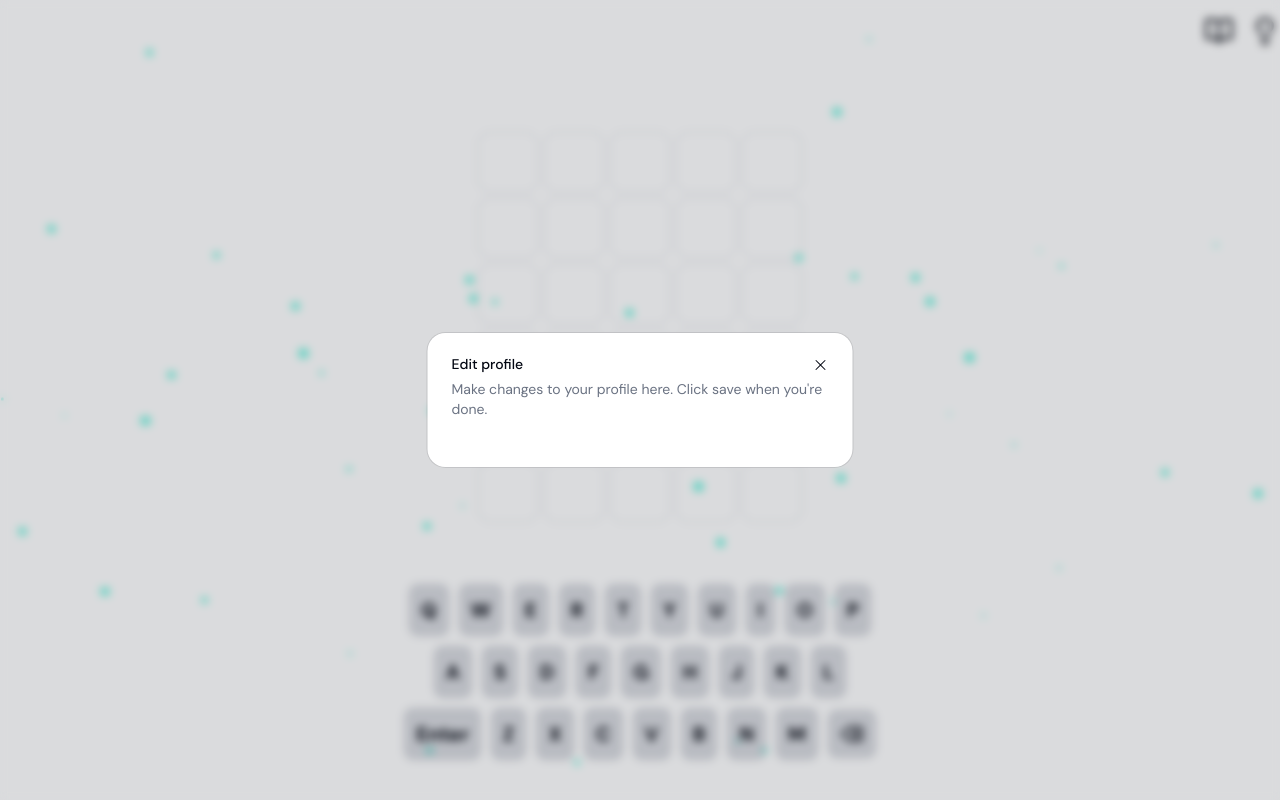
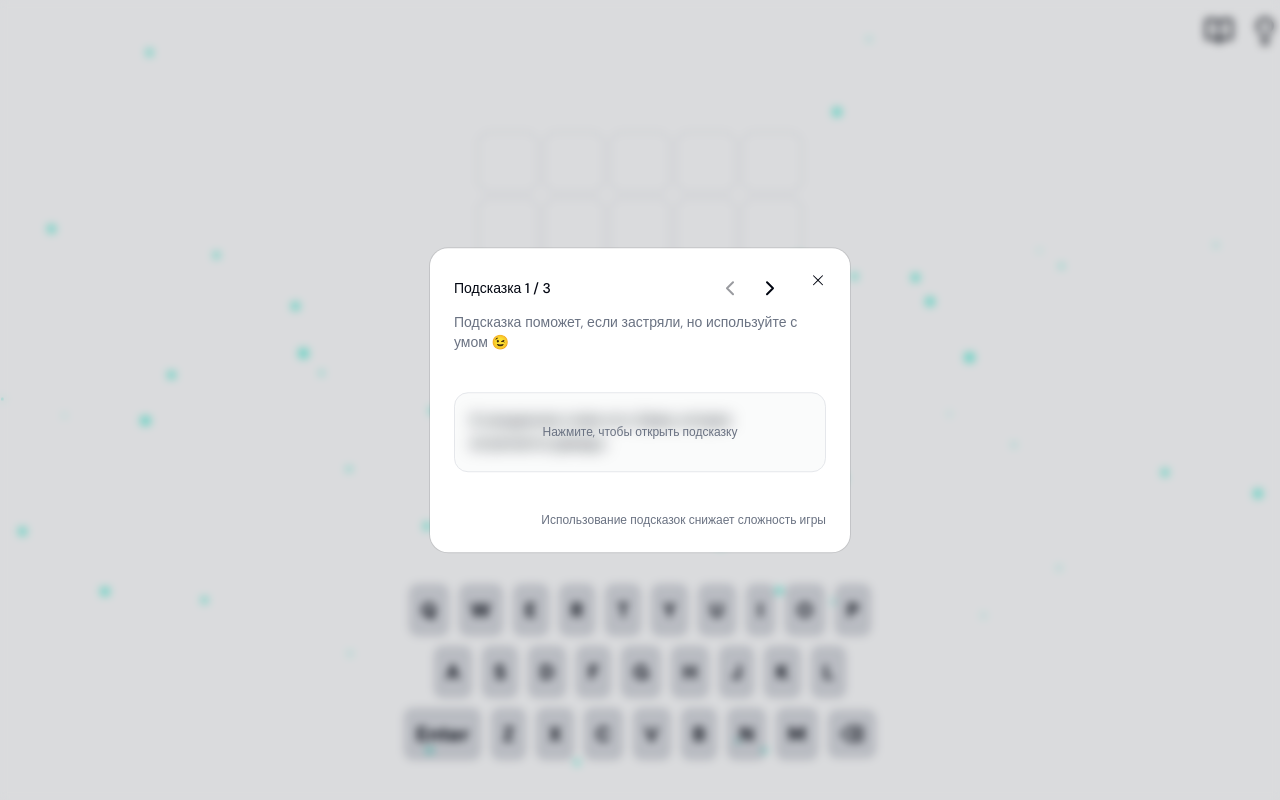
Before and after one commit to Roman13-k/wordle-clone, a Next.js app: page / in a window 1280 px wide. Both pictures are taken after a click on the button 1265 px from the left and 31 px from the top of the page. Built offline with nearby package versions, Linux system fonts and the light colour scheme.

Commit message:
hints and success modal

```diff
--- a/src/components/screens/MainScreen.tsx
+++ b/src/components/screens/MainScreen.tsx
@@ -1,14 +1,12 @@
 "use client";
 import MainContainer from "../ui/layout/MainContainer";
-import { useSaveCurrentGuess } from "@/hooks/useSaveCurrentGuess";
 import Plates from "../ui/blocks/game/Plates";
 import Keys from "../ui/blocks/game/Keys";
 import Header from "../ui/layout/Header";
 import ConfirmModal from "../ui/blocks/game/modals/ConfirmModal";
+import ResultModal from "../ui/blocks/game/modals/ResultModal";
 
 export default function MainScreen() {
-  const [isConfirmModal, setIsConfirmModal] = useSaveCurrentGuess();
-
   return (
     <MainContainer>
       <Header />
@@ -16,10 +14,8 @@ export default function MainScreen() {
         <Plates />
         <Keys />
 
-        <ConfirmModal
-          isConfirmModal={isConfirmModal}
-          setConfirmModal={setIsConfirmModal}
-        />
+        <ConfirmModal />
+        <ResultModal />
       </main>
     </MainContainer>
   );
--- a/src/components/ui/blocks/game/modals/ConfirmModal.tsx
+++ b/src/components/ui/blocks/game/modals/ConfirmModal.tsx
@@ -1,5 +1,4 @@
 "use client";
-import { ConfirmType } from "@/types";
 import { Button } from "../../../shared/button";
 import {
   Dialog,
@@ -9,16 +8,11 @@ import {
   DialogHeader,
   DialogTitle,
 } from "../../../shared/dialog";
+import { useSaveCurrentGuess } from "@/hooks/useSaveCurrentGuess";
 
-interface ConfirmModalProps {
-  setConfirmModal: (v: "close" | "open" | ConfirmType) => void;
-  isConfirmModal: "close" | "open" | ConfirmType;
-}
+export default function ConfirmModal() {
+  const [isConfirmModal, setIsConfirmModal] = useSaveCurrentGuess();
 
-export default function ConfirmModal({
-  setConfirmModal,
-  isConfirmModal,
-}: ConfirmModalProps) {
   return (
     <Dialog open={isConfirmModal === "open"} onOpenChange={(open) => !open}>
       <DialogContent>
@@ -29,10 +23,12 @@ export default function ConfirmModal({
           Вы можете загрузить свою прошлую попытку или начать заново.
         </DialogDescription>
         <DialogFooter>
-          <Button onClick={() => setConfirmModal("success")}>Загрузить</Button>
+          <Button onClick={() => setIsConfirmModal("success")}>
+            Загрузить
+          </Button>
           <Button
             variant={"destructive"}
-            onClick={() => setConfirmModal("rejected")}
+            onClick={() => setIsConfirmModal("rejected")}
           >
             Очистить
           </Button>
--- a/src/components/ui/blocks/game/modals/HintModal.tsx
+++ b/src/components/ui/blocks/game/modals/HintModal.tsx
@@ -1,3 +1,4 @@
+"use client";
 import {
   Dialog,
   DialogContent,
@@ -13,9 +14,26 @@ import {
   TooltipProvider,
   TooltipTrigger,
 } from "@/components/ui/shared/tooltip";
-import { Lightbulb } from "lucide-react";
+import { useGameStore } from "@/stores/gameStore";
+import { ChevronLeft, ChevronRight, Lightbulb } from "lucide-react";
+import { useState } from "react";
 
 export default function HintModal() {
+  const { hints } = useGameStore();
+  const hintsCount = hints.length;
+  const [currentHintIndex, setCurrentHintIndex] = useState(0);
+  const [revealedHints, setRevealedHints] = useState<boolean[]>(() =>
+    Array(hintsCount).fill(false)
+  );
+
+  const revealCurrentHint = () => {
+    setRevealedHints((prev) => {
+      const copy = [...prev];
+      copy[currentHintIndex] = true;
+      return copy;
+    });
+  };
+
   return (
     <Dialog>
       <TooltipProvider delayDuration={200}>
@@ -34,14 +52,79 @@ export default function HintModal() {
         </Tooltip>
       </TooltipProvider>
 
-      <DialogContent className="sm:max-w-106.25">
+      <DialogContent className="sm:max-w-105">
         <DialogHeader>
-          <DialogTitle>Edit profile</DialogTitle>
+          <DialogTitle className="flex items-center justify-between">
+            <span>
+              Подсказка {currentHintIndex + 1} / {hintsCount}
+            </span>
+
+            <div className="flex gap-2 mr-10">
+              <button
+                disabled={currentHintIndex === 0}
+                onClick={() =>
+                  setCurrentHintIndex((prev) => (prev === 0 ? prev : prev - 1))
+                }
+                className="p-1 cursor-pointer disabled:cursor-auto rounded-md hover:bg-muted transition disabled:opacity-40"
+                aria-label="Предыдущая подсказка"
+              >
+                <ChevronLeft />
+              </button>
+              <button
+                disabled={currentHintIndex === hintsCount - 1}
+                onClick={() =>
+                  setCurrentHintIndex((prev) =>
+                    prev === hintsCount - 1 ? prev : prev + 1
+                  )
+                }
+                className="p-1 cursor-pointer disabled:cursor-auto rounded-md hover:bg-muted transition disabled:opacity-40"
+                aria-label="Следующая подсказка"
+              >
+                <ChevronRight />
+              </button>
+            </div>
+          </DialogTitle>
+
           <DialogDescription>
-            Make changes to your profile here. Click save when you&apos;re done.
+            Подсказка поможет, если застряли, но используйте с умом 😉
           </DialogDescription>
         </DialogHeader>
-        <DialogFooter></DialogFooter>
+
+        <div className="mt-4">
+          <button
+            onClick={revealCurrentHint}
+            disabled={revealedHints[currentHintIndex]}
+            className="
+      relative w-full rounded-lg border border-border p-4 text-left transition bg-muted/40 hover:bg-muted/60 cursor-pointer disabled:cursor-default"
+          >
+            <p
+              className={`select-none text-sm leading-relaxed transition-all duration-300
+                        ${
+                          revealedHints[currentHintIndex] ? "blur-0" : "blur-sm"
+                        }`}
+            >
+              {hints[currentHintIndex]}
+            </p>
+
+            {!revealedHints[currentHintIndex] && (
+              <div
+                className="
+          absolute inset-0 flex items-center justify-center
+          text-xs text-muted-foreground
+          pointer-events-none
+        "
+              >
+                Нажмите, чтобы открыть подсказку
+              </div>
+            )}
+          </button>
+        </div>
+
+        <DialogFooter className="mt-4">
+          <span className="text-xs text-muted-foreground">
+            Использование подсказок снижает сложность игры
+          </span>
+        </DialogFooter>
       </DialogContent>
     </Dialog>
   );
--- /dev/null
+++ b/src/components/ui/blocks/game/modals/ResultModal.tsx
@@ -0,0 +1,64 @@
+"use client";
+import {
+  Dialog,
+  DialogContent,
+  DialogDescription,
+  DialogFooter,
+  DialogHeader,
+  DialogTitle,
+} from "@/components/ui/shared/dialog";
+import { Button } from "@/components/ui/shared/button";
+import { CheckCircle2 } from "lucide-react";
+import { useGameStore } from "@/stores/gameStore";
+import { useEffect, useState } from "react";
+
+export default function ResultModal() {
+  const { answerWord, setGameStatus } = useGameStore();
+  const isWin = useGameStore((s) => s.gameStatus === "win");
+  const [open, setOpen] = useState(false);
+
+  useEffect(() => {
+    if (!isWin) {
+      setOpen(false);
+      return;
+    }
+    const timer = setTimeout(() => setOpen(isWin), 700);
+    return () => clearTimeout(timer);
+  }, [isWin]);
+
+  return (
+    <Dialog open={open} onOpenChange={() => setGameStatus("playing")}>
+      <DialogContent className="sm:max-w-96">
+        <DialogHeader className="text-center">
+          <div className="mx-auto mb-2 flex h-12 w-12 items-center justify-center rounded-full bg-emerald-500/10">
+            <CheckCircle2 className="text-emerald-500" />
+          </div>
+
+          <DialogTitle className="text-xl">Поздравляем! 🎉</DialogTitle>
+
+          <DialogDescription className="mt-1">
+            Вы успешно отгадали слово
+          </DialogDescription>
+        </DialogHeader>
+
+        <div className="mt-4 flex justify-center">
+          <div className="rounded-md border border-border bg-muted px-6 py-2 text-lg font-mono tracking-widest">
+            {answerWord.toUpperCase()}
+          </div>
+        </div>
+
+        <div className="mt-4 text-center text-sm text-muted-foreground">
+          Хотите сохранить результат и следить за статистикой игр?
+        </div>
+
+        <DialogFooter className="mt-6 flex flex-col gap-2 sm:flex-col">
+          <Button className="w-full">Зарегистрироваться</Button>
+
+          <Button variant="ghost" className="w-full">
+            Продолжить без регистрации
+          </Button>
+        </DialogFooter>
+      </DialogContent>
+    </Dialog>
+  );
+}
--- a/src/stores/gameStore.ts
+++ b/src/stores/gameStore.ts
@@ -1,15 +1,17 @@
 import { create } from "zustand";
 import { useToastStore } from "./toastStore";
 import { WORDS } from "@/dictionaries/words";
-import { GuessRow } from "@/types/game";
+import { GameStatusType, GuessRow } from "@/types/game";
 import { checkWord } from "@/utils/functions/checkWord";
 
 type GameState = {
   guessesMatrix: GuessRow[];
   currentWord: string[];
   answerWord: string;
+  hints: string[];
   MAX_WORD_LENGTH: 5;
   MAX_TRYS: 6;
+  gameStatus: GameStatusType;
   error: string | null;
   isInputBlock: boolean;
 };
@@ -20,15 +22,22 @@ type GameActions = {
   submitWord: () => void;
   addError: (ms: string) => void;
   setMatrix: (matrix: GameState["guessesMatrix"]) => void;
+  setGameStatus: (status: GameState["gameStatus"]) => void;
 };
 
 const initState: GameState = {
   guessesMatrix: [],
   currentWord: [],
   answerWord: "proof",
+  hints: [
+    " В загаданном слове есть буква, которая встречается дважды.",
+    "В слове есть буква F.",
+    "В слове 2 глассных.",
+  ],
   MAX_WORD_LENGTH: 5,
   MAX_TRYS: 6,
   error: null,
+  gameStatus: "playing",
   isInputBlock: false,
 };
 
@@ -54,6 +63,7 @@ export const useGameStore = create<GameState & GameActions>((set) => ({
     const {
       currentWord,
       MAX_WORD_LENGTH,
+      MAX_TRYS,
       addError,
       guessesMatrix,
       answerWord,
@@ -69,9 +79,16 @@ export const useGameStore = create<GameState & GameActions>((set) => ({
     }
 
     const states = checkWord(word, answerWord);
+    const status: GameStatusType =
+      word === answerWord
+        ? "win"
+        : guessesMatrix.length === MAX_TRYS
+        ? "lose"
+        : "playing";
     set({
       guessesMatrix: [...guessesMatrix, { letters: currentWord, states }],
       currentWord: [],
+      gameStatus: status,
     });
   },
 
@@ -86,4 +103,5 @@ export const useGameStore = create<GameState & GameActions>((set) => ({
     }),
 
   setMatrix: (matrix) => set(() => ({ guessesMatrix: matrix })),
+  setGameStatus: (status) => set(() => ({ gameStatus: status })),
 }));
--- a/src/types/game.ts
+++ b/src/types/game.ts
@@ -1,4 +1,5 @@
 export type LetterState = "correct" | "present" | "absent";
+export type GameStatusType = "playing" | "win" | "lose";
 
 export type GuessRow = {
   letters: string[];
```
